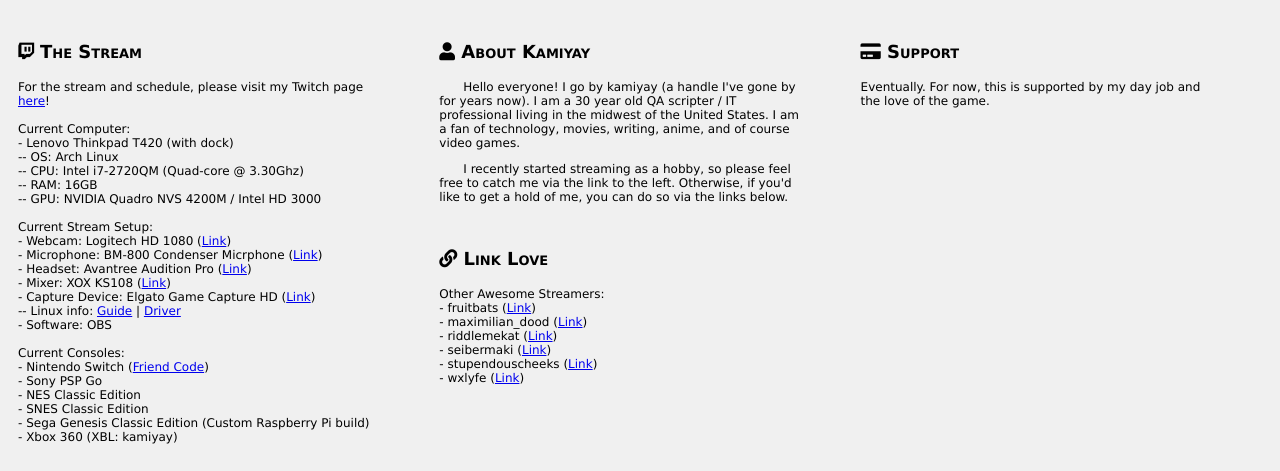
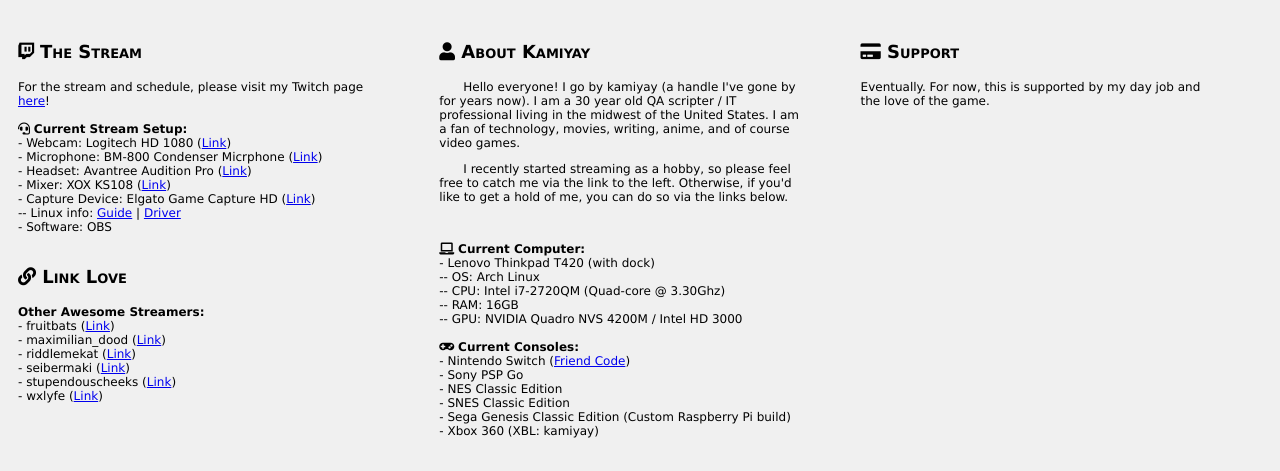
Before and after one commit to kamiyay/kamiyay.github.io, a plain HTML site: page index.html in a window 1280 px wide. Shown: the part 47-518 px from the top of the page. Drawn offline with Linux system fonts and the light colour scheme.

Commit message:
updating page

```diff
--- a/index.html
+++ b/index.html
@@ -37,14 +37,7 @@
       <p class="content">
         For the stream and schedule, please visit my Twitch page <a href="https://www.twitch.tv/kamiyay" target="_blank">here</a>! <br />
         <br />
-        Current Computer: <br />
-        - Lenovo Thinkpad T420 (with dock) <br />
-        -- OS: Arch Linux <br />
-        -- CPU: Intel i7-2720QM (Quad-core @ 3.30Ghz) <br />
-        -- RAM: 16GB <br />
-        -- GPU: NVIDIA Quadro NVS 4200M / Intel HD 3000 <br />
-        <br />
-        Current Stream Setup: <br >
+          <i class="fas fa-headset"></i> <strong>Current Stream Setup:</strong> <br >
         - Webcam: Logitech HD 1080 (<a href="https://smile.amazon.com/Logitech-Stream-Webcam-Streaming-Recording/dp/B07661NX9M" target="_blank">Link</a>) <br />
         - Microphone: BM-800 Condenser Micrphone (<a href="https://smile.amazon.com/s?k=BM-800+blue+microphone&ref=nb_sb_noss" target="_blank">Link</a>) <br />
         - Headset: Avantree Audition Pro (<a href="https://smile.amazon.com/Avantree-Wireless-Bluetooth-Foldable-Headphones/dp/B01A0EAYDI" target="_blank">Link</a>) <br />
@@ -53,14 +46,18 @@
         -- Linux info: <a href="https://obsproject.com/forum/resources/streaming-on-linux-using-elgato-game-capture-hd-and-obs-studio.294/" target="_blank">Guide</a> | <a href="https://github.com/tolga9009/elgato-gchd" target="_blank">Driver</a> <br />
         - Software: OBS  <br />
         <br />
-        Current Consoles: <br />
-        - Nintendo Switch (<a href="https://nin.codes/kamiyay" target="_blank">Friend Code</a>) <br />
-        - Sony PSP Go <br />
-        - NES Classic Edition <br />
-        - SNES Classic Edition <br />
-        - Sega Genesis Classic Edition (Custom Raspberry Pi build) <br />
-        - Xbox 360 (XBL: kamiyay) <br />
-        <br />
+      </p>
+      <p class="subtitle">
+        <i class="fas fa-link"></i> Link Love
+      </p>
+      <p class="content">
+          <strong>Other Awesome Streamers: </strong><br />
+       - fruitbats (<a href="https://twitch.tv/fruitbats" target="_blank">Link</a>) <br />
+       - maximilian_dood (<a href="https://twitch.tv/maximilian_dood" target="_blank">Link</a>) <br />
+       - riddlemekat (<a href="https://twitch.tv/riddlemekat" target="_blank">Link</a>) <br />
+       - seibermaki (<a href="https://twitch.tv/seibermaki" target="_blank">Link</a>) <br />
+       - stupendouscheeks (<a href="https://twitch.tv/stupendouscheeks" target="_blank">Link</a>) <br />
+       - wxlyfe (<a href="https://twitch.tv/wxlyfe" target="_blank">Link</a>) <br />
       </p>
     </div>
     <div class="column">
@@ -74,17 +71,22 @@
         I recently started streaming as a hobby, so please feel free to catch me via the link to the left. Otherwise, if you'd like to get a hold of me, you can do so via the links below.
       </p>
       <br />
-      <p class="subtitle">
-        <i class="fas fa-link"></i> Link Love
-      </p>
       <p class="content">
-       Other Awesome Streamers: <br />
-       - fruitbats (<a href="https://twitch.tv/fruitbats" target="_blank">Link</a>) <br />
-       - maximilian_dood (<a href="https://twitch.tv/maximilian_dood" target="_blank">Link</a>) <br />
-       - riddlemekat (<a href="https://twitch.tv/riddlemekat" target="_blank">Link</a>) <br />
-       - seibermaki (<a href="https://twitch.tv/seibermaki" target="_blank">Link</a>) <br />
-       - stupendouscheeks (<a href="https://twitch.tv/stupendouscheeks" target="_blank">Link</a>) <br />
-       - wxlyfe (<a href="https://twitch.tv/wxlyfe" target="_blank">Link</a>) <br />
+        <i class="fas fa-laptop"></i> <strong>Current Computer:</strong> <br />
+        - Lenovo Thinkpad T420 (with dock) <br />
+        -- OS: Arch Linux <br />
+        -- CPU: Intel i7-2720QM (Quad-core @ 3.30Ghz) <br />
+        -- RAM: 16GB <br />
+        -- GPU: NVIDIA Quadro NVS 4200M / Intel HD 3000 <br />
+      <br />
+        <i class="fas fa-gamepad"></i> <strong>Current Consoles:</strong> <br />
+        - Nintendo Switch (<a href="https://nin.codes/kamiyay" target="_blank">Friend Code</a>) <br />
+        - Sony PSP Go <br />
+        - NES Classic Edition <br />
+        - SNES Classic Edition <br />
+        - Sega Genesis Classic Edition (Custom Raspberry Pi build) <br />
+        - Xbox 360 (XBL: kamiyay) <br />
+        <br />
       </p>
     </div>
     <div class="column">
```
